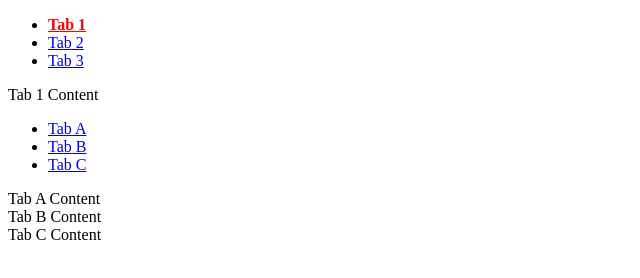
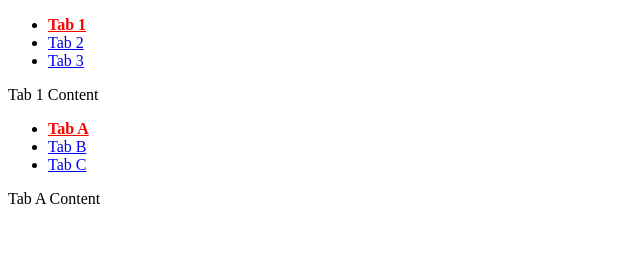
Before and after one commit to ThanhWii/taber, a website: page index.html in a window 1280 px wide. Shown: the whole page, without its empty margins (0-640 px from the left). Drawn offline with Linux system fonts and the light colour scheme.

Commit message:
#5 - remember multiple tabs using querry parameters

```diff
--- a/index.html
+++ b/index.html
@@ -52,9 +52,9 @@
             },
         });
 
-        // const tabs2 = new Tab('#tabs2', {
-        //     remember: true,
-        // });
+        const tabs2 = new Taber('#tabs2', {
+            remember: true,
+        });
     </script>
 </body>
 
--- a/src/taber.js
+++ b/src/taber.js
@@ -5,6 +5,7 @@ class Taber {
     #panels;    // The div
     #opt;   // Options
     #originalHTML;
+    #paramKey;
 
     // Taber constructor
     constructor(selector, options = {}) {
@@ -30,13 +31,16 @@ class Taber {
             remember: false,
             ...options
         }
+        this.#paramKey = selector.replace(/[^a-zA-Z0-9]/g, '');
         this.#originalHTML = this.#container.innerHTML;
         this.#init();
     }
 
     // Private methods
     #init() {
-        const tabToActive = (this.#opt.remember && location.hash && this.#tabs.find((tab) => tab.getAttribute('href') === location.hash)) || this.#tabs[0];
+        const params = new URLSearchParams(location.search);
+        const tabSelector = params.get(this.#paramKey);
+        const tabToActive = (this.#opt.remember && tabSelector && this.#tabs.find((tab) => tab.getAttribute('href').replace(/[^a-zA-Z0-9]/g, '') === tabSelector)) || this.#tabs[0];
         this.#activateTab(tabToActive);
         this.#tabs.forEach((tab) => {
             tab.onclick = (event) => {
@@ -61,7 +65,12 @@ class Taber {
         const panelActive = document.querySelector(tab.getAttribute('href'));
         panelActive.hidden = false;
 
-        history.replaceState(null, null, tab.getAttribute('href'));
+        if (this.#opt.remember) {
+            const params = new URLSearchParams(location.search);
+            const paramsValue = tab.getAttribute('href').replace(/[^a-zA-Z0-9]/g, '');
+            params.set(this.#paramKey, paramsValue);
+            history.replaceState(null, null, `?${params}`);
+        }
     }
 
     // API
```
